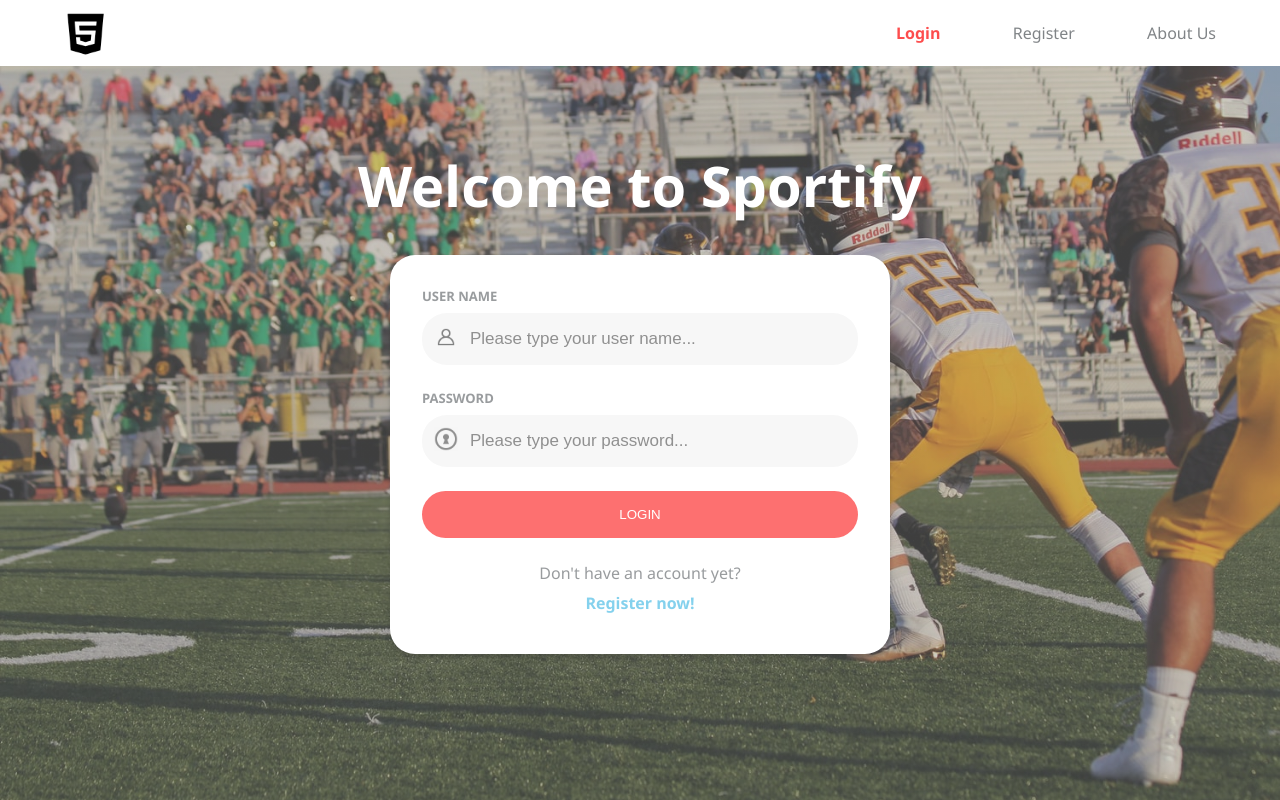
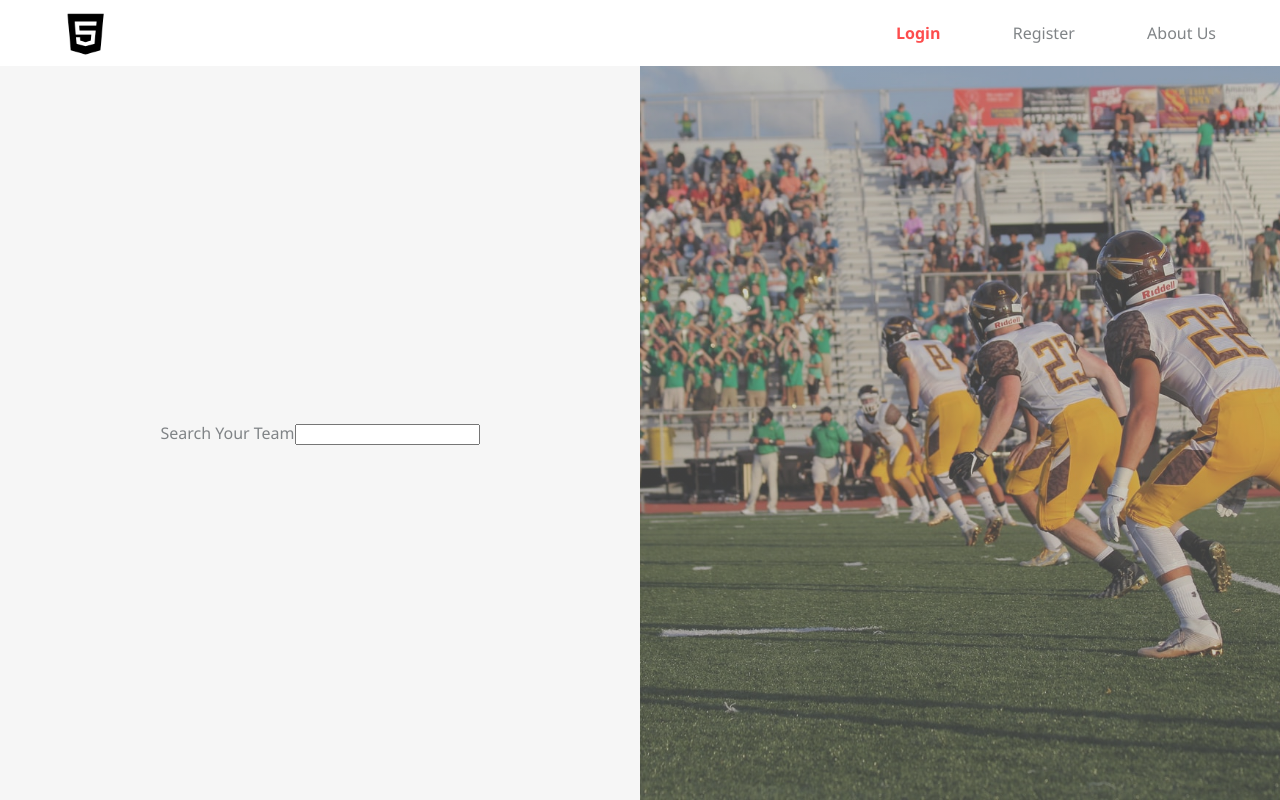
Before and after one commit to cemakcevin/sportify, a React (Create React App) app in the folder client/: page /search in a window 1280 px wide. Before the commit this address led to /login. Built offline with nearby package versions, Linux system fonts and the light colour scheme.

Commit message:
started to work on the Search Page

```diff
--- a/client/src/App.js
+++ b/client/src/App.js
@@ -2,6 +2,7 @@
 import {BrowserRouter, Redirect, Switch, Route} from 'react-router-dom';
 
 import LoginPage from './pages/LoginPage/LoginPage';
+import SearchPage from './pages/SearchPage/SearchPage';
 
 import Header from './components/Header/Header';
 
@@ -10,7 +11,8 @@
     <BrowserRouter>
       <Header />
       <Switch>
-          <Route path="/login" component={LoginPage}/>
+          <Route path="/login" exact component={LoginPage} />
+          <Route path="/search" exact component={SearchPage} />
           <Redirect to="/login"/>
       </Switch>
     </BrowserRouter>
--- a/client/src/pages/LoginPage/LoginPage.js
+++ b/client/src/pages/LoginPage/LoginPage.js
@@ -7,7 +7,7 @@
 
 
     return (
-        <section className="login">
+        <main className="login">
             <h1 className="login__header">Welcome to Sportify</h1>
             <form className="login__form">
                 <label className="login__input-container">
@@ -27,7 +27,7 @@
                 </div>
             </form>
 
-        </section>
+        </main>
     )
 }
 
--- a/client/src/pages/LoginPage/LoginPage.scss
+++ b/client/src/pages/LoginPage/LoginPage.scss
@@ -13,9 +13,13 @@
     justify-content: center;
 
     &__header {
+        width: 350px;
+        color: white;
+        font-size: 3.5rem;
+        text-align: center;
         margin-bottom: 2rem;
-        font-size: 3.5rem;
-        color: white;
+
+
     }
 
     &__form {
--- /dev/null
+++ b/client/src/pages/SearchPage/SearchPage.js
@@ -0,0 +1,24 @@
+import './SearchPage.scss';
+
+function SearchPage() {
+
+    return (
+        <main className="search">
+            <div className="search__bar-column">
+                <form className="search__bar-form">
+                    <label className="search__bar-input-container">
+                        <span className="search__bar-input-text">Search Your Team</span>
+                        <input className="search__bar-input" />
+                    </label>
+                </form>
+            </div>
+            <div className="search__result-column">
+
+            </div>
+        </main>
+    )
+
+
+}
+
+export default SearchPage;
--- /dev/null
+++ b/client/src/pages/SearchPage/SearchPage.scss
@@ -0,0 +1,27 @@
+@use '../../partials/colors' as *;
+
+.search {
+    height: 100vh;
+    padding-top: 66px;
+    display: flex;
+    align-items: flex-start;
+
+    &__bar-column {
+        background: $color-primary1;
+        width: 50%;
+        height: 100%;
+        display: flex;
+        align-items: center;
+        justify-content: center;
+    }
+
+
+    &__result-column {
+        width: 50%;
+        height: 100%;
+        background: linear-gradient(rgba(50,50,50,0.3), rgba(50,50,50,0.3)), url("../../assets/background/football-background.jpeg");
+        background-position: center;
+        background-size: cover;
+        opacity: 0.8;
+    }
+}
```
Also changed, not shown: client/src/components/Input/Input.js (added, +14 -0 lines), client/src/components/Input/Input.scss (added).
